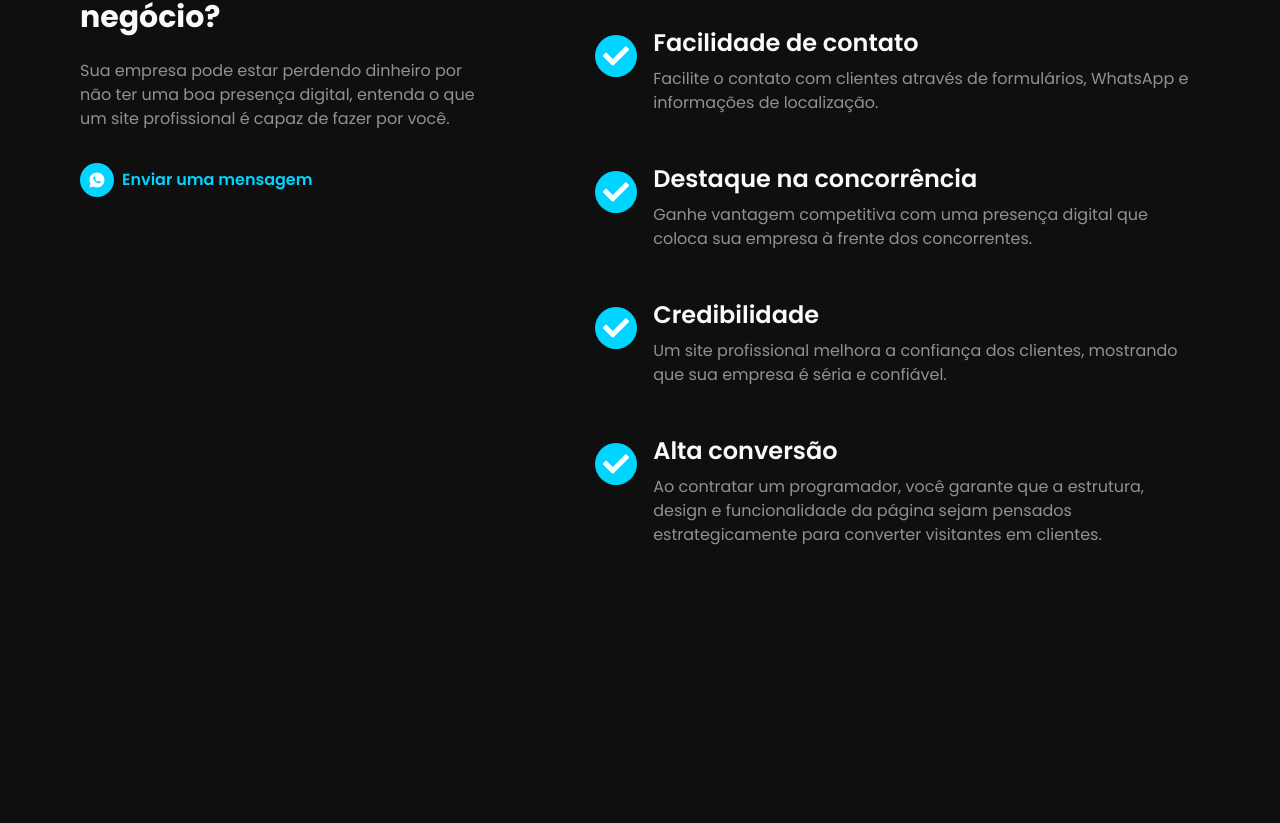
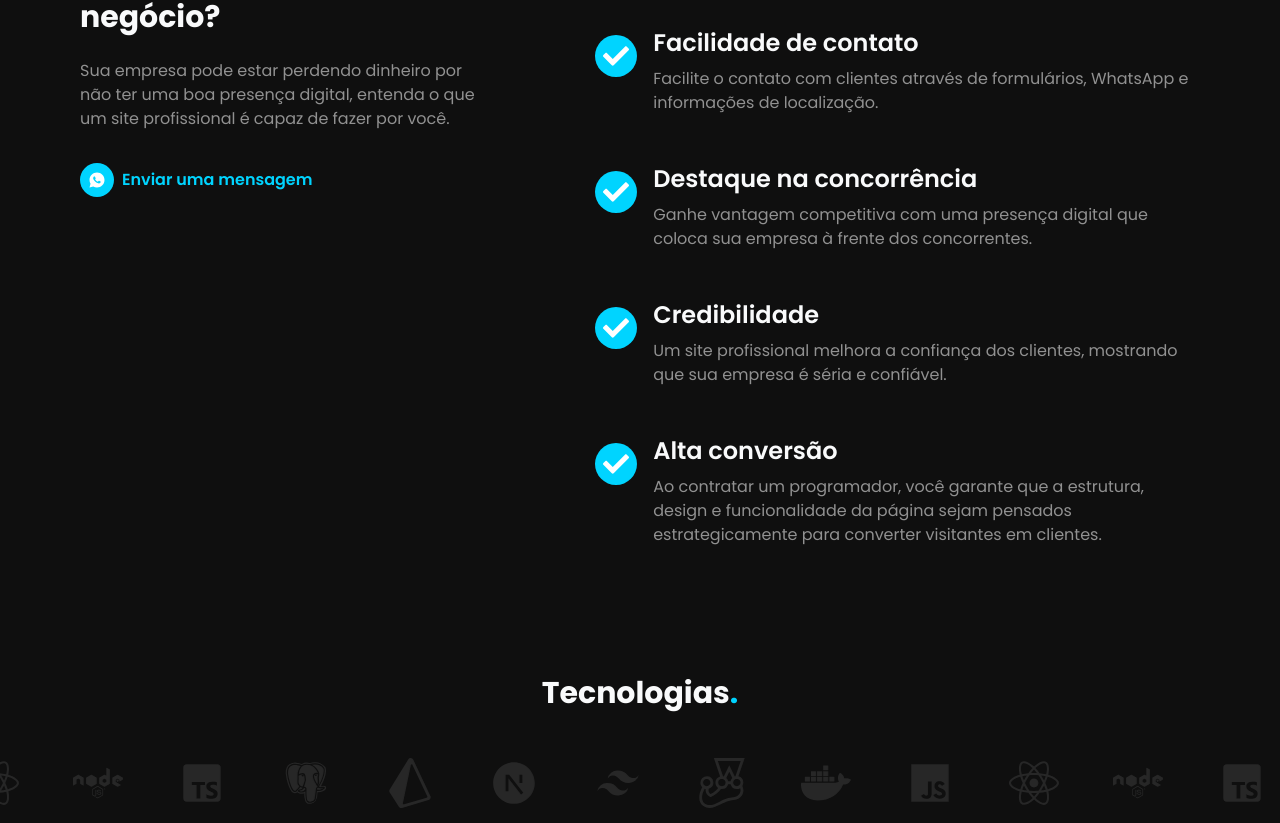
Before and after one commit to diogofernandoj/portfolio, a Next.js app in the folder new-app/: page / in a window 1280 px wide. Shown: the part 1208-2031 px from the top of the page. Before the commit the page ends 1835 px from the top, so only its background shows below. Built offline with nearby package versions, Linux system fonts and the light colour scheme.

Commit message:
feat: add Skills component

```diff
--- /dev/null
+++ b/new-app/app/_components/skills.tsx
@@ -0,0 +1,41 @@
+"use client";
+
+import { fadeIn } from "@/app/_animations/variants";
+import { motion } from "framer-motion";
+import { SKILLS } from "../_constants/skills";
+
+const Skills = () => {
+  return (
+    <div className="overflow-hidden relative">
+      <motion.h2
+        variants={fadeIn("right", 0.5)}
+        initial="hidden"
+        whileInView="show"
+        exit="hidden"
+        viewport={{ once: true }}
+        className="text-center font-bold text-3xl mt-12 mb-8"
+      >
+        Tecnologias<span className="text-primary">.</span>
+      </motion.h2>
+      <motion.div
+        variants={fadeIn("left", 0)}
+        initial="hidden"
+        whileInView="show"
+        exit="hidden"
+        viewport={{ once: true }}
+        className="flex gap-6 w-auto animate-slide"
+      >
+        {SKILLS.concat(SKILLS).map((skill, index) => (
+          <div
+            key={index}
+            className="flex-none w-20 h-20 flex items-center justify-center"
+          >
+            <span className="opacity-10">{<skill.icon size={50} />}</span>
+          </div>
+        ))}
+      </motion.div>
+    </div>
+  );
+};
+
+export default Skills;
--- /dev/null
+++ b/new-app/app/_constants/skills.ts
@@ -0,0 +1,52 @@
+import {
+  BiLogoJavascript,
+  BiLogoPostgresql,
+  BiLogoTailwindCss,
+  BiLogoTypescript,
+} from "react-icons/bi";
+import { FaDocker, FaNode, FaReact } from "react-icons/fa";
+import { RiNextjsFill } from "react-icons/ri";
+import { SiJest, SiPrisma } from "react-icons/si";
+
+export const SKILLS = [
+  {
+    id: 1,
+    icon: BiLogoJavascript,
+  },
+  {
+    id: 2,
+    icon: FaReact,
+  },
+  {
+    id: 3,
+    icon: FaNode,
+  },
+  {
+    id: 4,
+    icon: BiLogoTypescript,
+  },
+  {
+    id: 5,
+    icon: BiLogoPostgresql,
+  },
+  {
+    id: 6,
+    icon: SiPrisma,
+  },
+  {
+    id: 7,
+    icon: RiNextjsFill,
+  },
+  {
+    id: 8,
+    icon: BiLogoTailwindCss,
+  },
+  {
+    id: 9,
+    icon: SiJest,
+  },
+  {
+    id: 10,
+    icon: FaDocker,
+  },
+];
--- a/new-app/app/page.tsx
+++ b/new-app/app/page.tsx
@@ -2,6 +2,7 @@ import Cards from "./_components/cards";
 import FeaturesSection from "./_components/features-section";
 import Header from "./_components/header";
 import HomeSection from "./_components/home-section";
+import Skills from "./_components/skills";
 
 const App = () => {
   return (
@@ -10,6 +11,7 @@ const App = () => {
       <HomeSection />
       <Cards />
       <FeaturesSection />
+      <Skills />
     </div>
   );
 };
```
